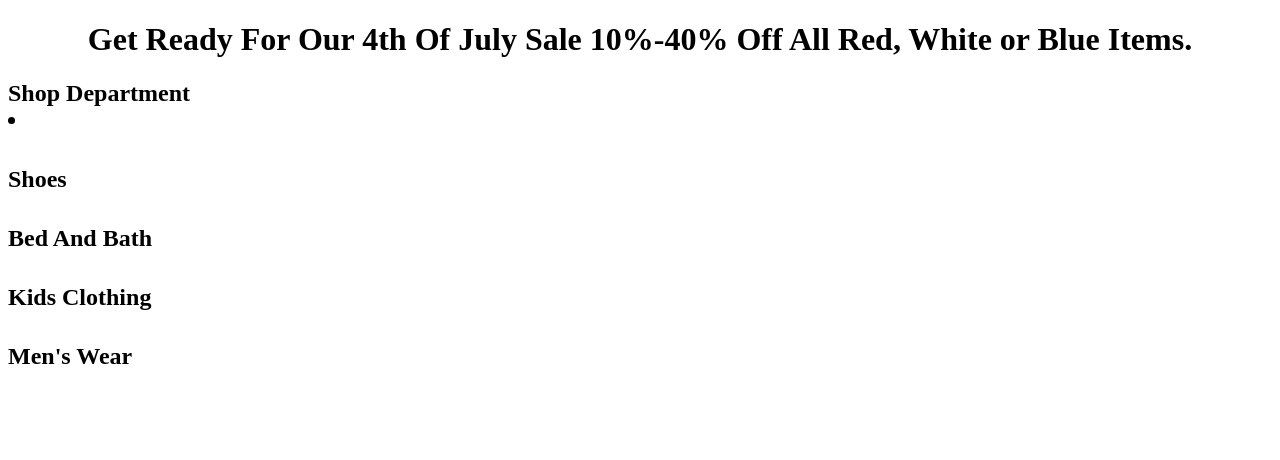
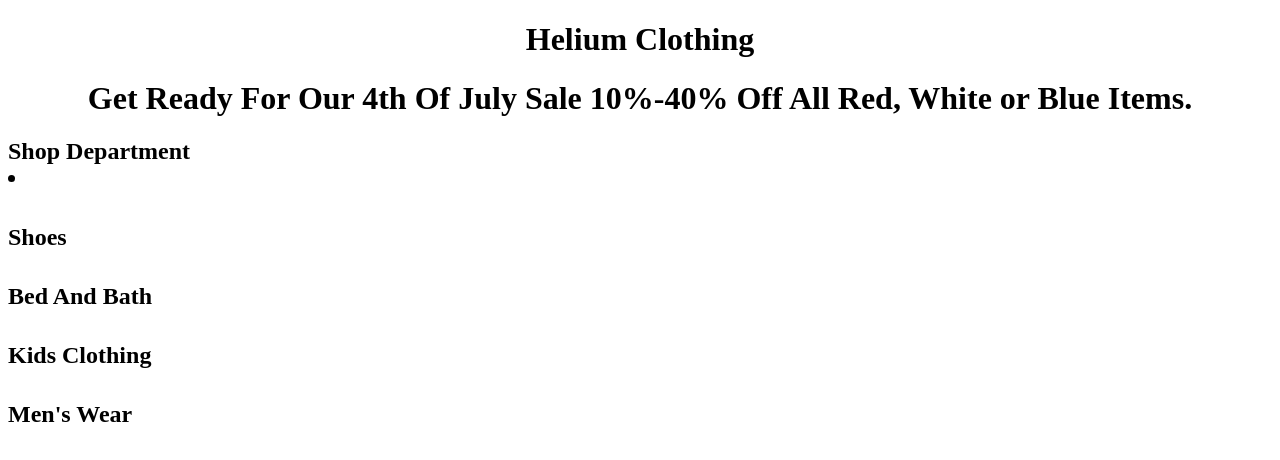
Before and after one commit to JayClay22/Helium-Clothing, a plain HTML site: page index.html in a window 1280 px wide. Drawn offline with Linux system fonts and the light colour scheme.

Commit message:
Updated Changes

```diff
--- a/index.html
+++ b/index.html
@@ -6,6 +6,11 @@
     <meta http-equiv="X-UA-Compatible" content="ie=edge">
     <title>Helium Clothing</title>
 </head>
+ <center>
+     <h1>
+         Helium Clothing
+    <h1>
+</center>
 <body>
     <h1>
         <center>
```
